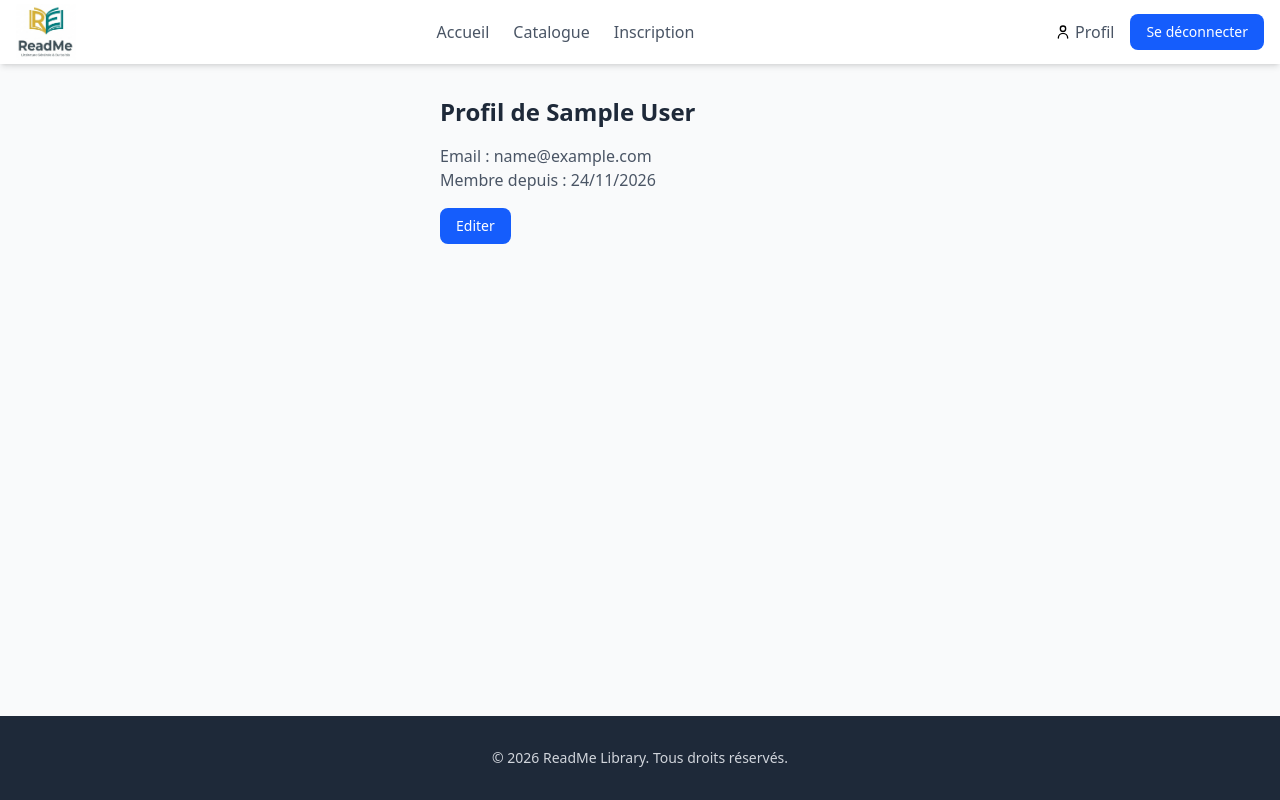
After one commit to JocelyneMinard/Brief_Django, a Django app: page /account/profile/ in a window 1280 px wide. The commit adds this page. Run offline with Django 5.2, Linux system fonts and the light colour scheme; the visitor is signed in with stand-in values (Sample User, id 1); style sheets or scripts are compiled from the project's sources; some libraries are stand-ins or nearby versions.

Commit message:
begin profil and begin refacto static

```diff
--- /dev/null
+++ b/library/Account/templates/Account/profile.html
@@ -0,0 +1,12 @@
+{% extends "base.html" %}
+
+{% block content %}
+    <div class=" max-w-[400px] mx-auto flex flex-col items-baseline">
+        <h1 class="text-2xl font-bold mb-4">Profil de {{ request.user.get_full_name }}</h1>
+        <p class="text-gray-600">Email : {{ user.email|default:"Non renseigné" }}</p>
+        <p class="text-gray-600">Membre depuis : {{ user.date_joined|date:"d/m/Y" }}</p>
+        <a href="/account/edit" class="bg-blue-600 text-white px-4 py-2 mt-4 self-start rounded-lg text-sm font-medium hover:bg-blue-700 transition">
+            Editer
+        </a>
+    </div>
+{% endblock %}
--- a/library/Account/urls.py
+++ b/library/Account/urls.py
@@ -2,6 +2,7 @@ from django.urls import include, path
 from django.contrib.auth import views as auth_views
 from .forms import CustomLoginForm
 from .views import RegisterView
+from . import views
 
 urlpatterns = [
     path("", include("ReadMe.urls")),
@@ -14,5 +15,6 @@ urlpatterns = [
         name='login',
     ),
     path('logout/', auth_views.LogoutView.as_view(), name='logout'),
+    path('profile/', views.profile_view, name='profile'),
     path('register/', RegisterView.as_view(), name='register'),
 ]
--- a/library/Account/views.py
+++ b/library/Account/views.py
@@ -1,7 +1,14 @@
+from django.contrib.auth.decorators import login_required
+from django.shortcuts import render
 from django.contrib.auth import get_user_model
 from django.views.generic import CreateView
 from .forms import RegisterForm
 from django.urls import reverse_lazy
+
+@login_required
+def profile_view(request):
+    return render(request, 'Account/profile.html', {'user': request.user})
+
 
 # Create your views here.
 user = get_user_model()
--- a/library/ReadMe/templates/ReadMe/index.html
+++ b/library/ReadMe/templates/ReadMe/index.html
@@ -27,7 +27,7 @@
 
         <div class="lg:col-span-7 flex items-center justify-center lg:justify-end">
             <img
-                src="{% static 'img/manga_hero.jpg' %}"
+                src="{% static 'ReadMe/img/manga_hero.jpg' %}"
                 alt="Manga ouvert avec scènes d'action"
                 class="w-full max-w-[600px] h-auto object-contain mix-blend-multiply"
             >
--- a/library/templates/header.html
+++ b/library/templates/header.html
@@ -2,7 +2,7 @@
 <header class="fixed top-0 left-0 right-0 z-50 bg-white shadow-md">
     <div class="max-w-site mx-auto px-4 h-16 flex items-center justify-between">
         <a href="/readme/" class="text-xl font-bold text-blue-600">
-             <img src="{% static 'img/RML_logo.jpeg' %}" class="max-w-[60px] w-full h-auto">
+             <img src="{% static 'ReadMe/img/RML_logo.jpeg' %}" class="max-w-[60px] w-full h-auto">
         </a>
         <nav class="hidden md:flex space-x-6">
             <a href="/readme/" class="text-gray-600 hover:text-blue-600 transition">Accueil</a>
@@ -12,8 +12,8 @@
         {% if user.is_authenticated %}
 
             <div class="inline-flex">
-                <a href="#" class="text-gray-600 hover:text-blue-600 transition inline-flex items-center mr-4">
-                    <img src="{% static 'img/user.svg' %}" class="max-w-[16px] h-auto mr-1">
+                <a href="/account/profile" class="text-gray-600 hover:text-blue-600 transition inline-flex items-center mr-4">
+                    <img src="{% static 'ReadMe/img/user.svg' %}" class="max-w-[16px] h-auto mr-1">
                     <span>Profil</span>
                 </a>
                 <form method="post" action="{% url 'logout' %}">
```
Also changed, not shown: library/ReadMe/static/ReadMe/css/custom.css (renamed from library/ReadMe/static/css/custom.css), library/ReadMe/static/ReadMe/img/RML_logo.jpeg (renamed from library/ReadMe/static/img/RML_logo.jpeg), library/ReadMe/static/ReadMe/img/manga_hero.jpg (renamed from library/ReadMe/static/img/manga_hero.jpg), library/ReadMe/static/ReadMe/img/user-edit.svg (renamed from library/ReadMe/static/img/user-edit.svg), library/ReadMe/static/ReadMe/img/user.svg (renamed from library/ReadMe/static/img/user.svg).
